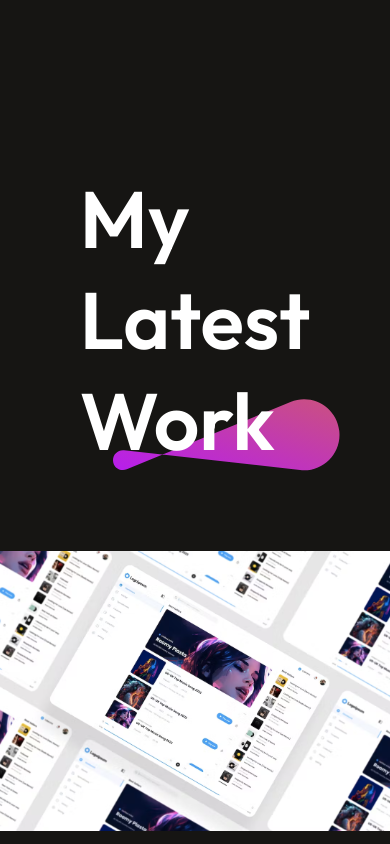
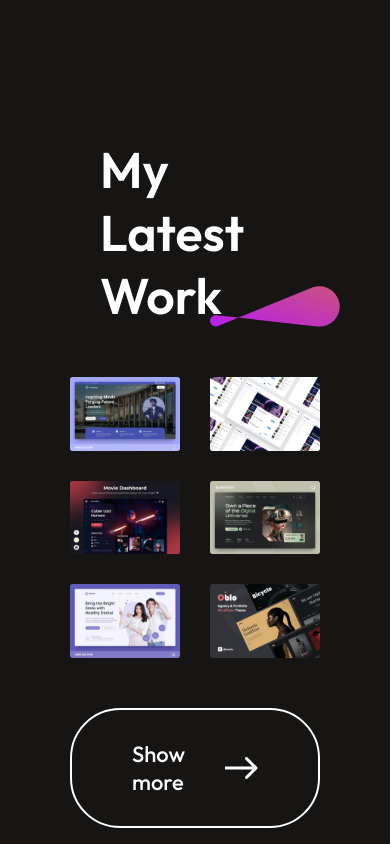
Before and after one commit to yonlysuraj/dev.Suraj, a React (Vite) app: page / in a window 390 px wide. Shown: the part 4480-5324 px from the top of the page. Built offline with nearby package versions, Linux system fonts and the light colour scheme; a web font is replaced by a local one.

Commit message:
Made my work section reponsive

```diff
--- a/src/components/MyWork/MyWork.css
+++ b/src/components/MyWork/MyWork.css
@@ -53,3 +53,32 @@
     gap: 30px;
     transition: 0.6s;
 }
+@media (max-width:768px) {
+    .my-work{
+        gap: 50px;
+        margin: 50px 70px;
+        align-items: start;
+    }
+    .my-work-title h1{
+        padding: o;
+        font-size: 50px;
+        font-weight: 600;
+    }
+    .my-work-title img{
+        width: 130px;
+        margin-right: -20px;
+    }
+    .my-work-container{
+        grid-template-columns: 1fr 1fr;
+        gap: 30px;
+    }
+    .my-work-container img{
+        width: 100%;
+        height: 100%;
+    }
+    ..showmore{
+        padding:20px 40px;
+        font-size: 18px;
+        margin: 50px auto;
+        cursor: pointer;
+}
```
